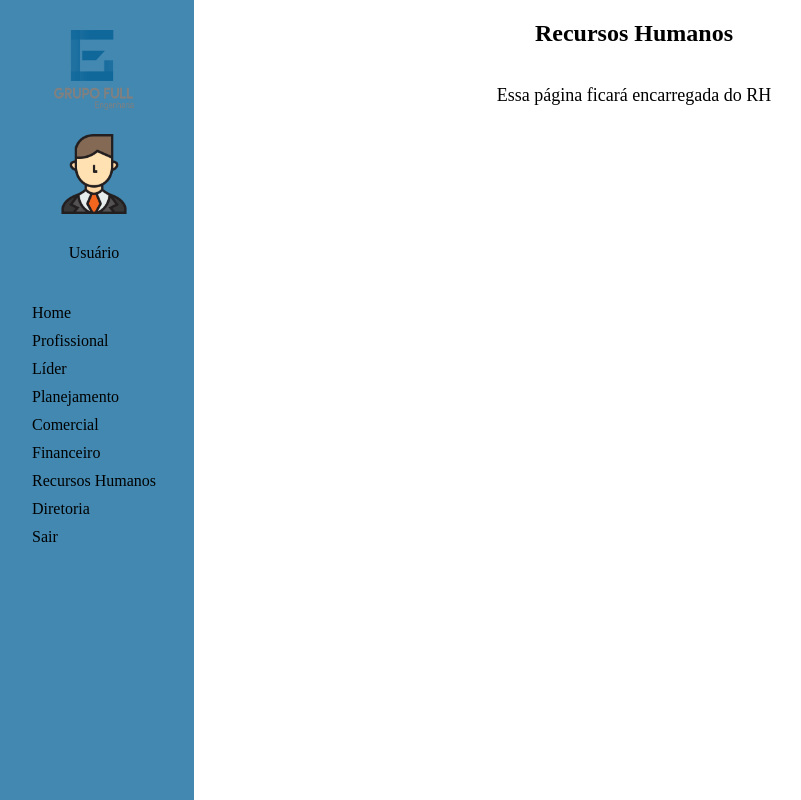
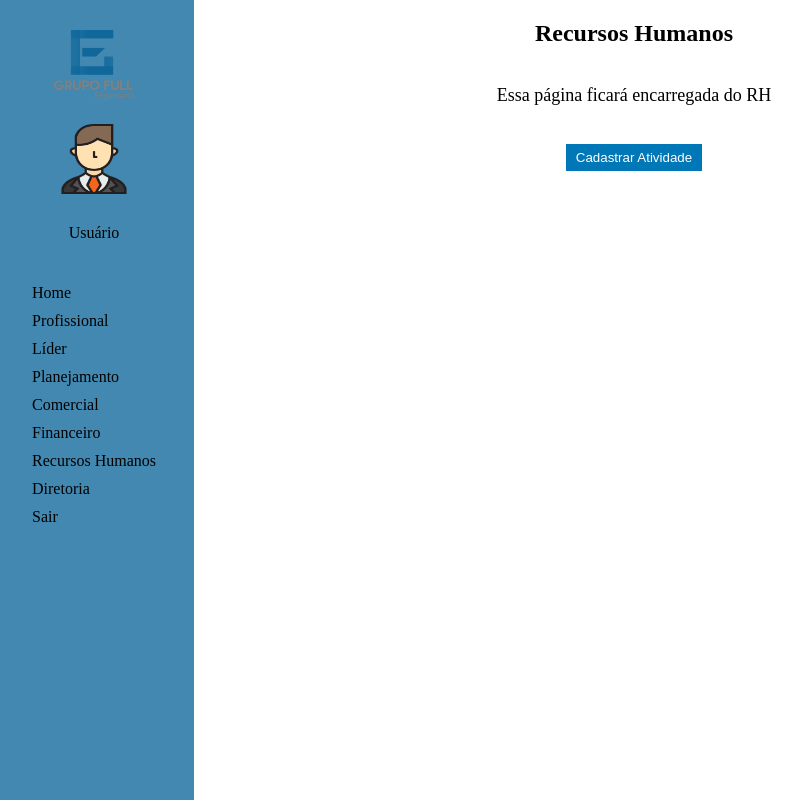
Before and after one commit to FullTecnologia/FullTecnologia1.0, a React (Create React App) app in the folder frontend/: page /recursoshumanos in a window 1280 px wide. Shown: the whole page, without its empty margins (6-807 px from the left). Built offline with nearby package versions, Linux system fonts and the light colour scheme.

Commit message:
botão popup

```diff
--- a/frontend/src/components/Popup/styles.css
+++ b/frontend/src/components/Popup/styles.css
@@ -1,3 +1,16 @@
+* {
+    box-sizing: border-box;
+}
+
+button {
+    display: block;
+    margin: 20px auto;
+    background: #0077b6;
+    color: white;
+    border: 0;
+    cursor: pointer;
+    padding: 6px 10px;
+}
 .popup-wrapper {
     display: none;
     background: rgba(0, 0, 0, 5);
--- a/frontend/src/pages/RecursosHumanos/RecursosHumanos.js
+++ b/frontend/src/pages/RecursosHumanos/RecursosHumanos.js
@@ -1,25 +1,35 @@
-import React, { useEffect } from 'react';
+import React, { useEffect, useState } from 'react';
 import { useLocation } from 'react-router-dom';
 import NavBar from '../../components/NavBar/NavBar'; // Importe a NavBar
 import styles from './RecursosHumanos.module.css'; // Importe o arquivo de módulo CSS
+import Popup from '../../components/Popup/Popup';
 
 function RecursosHumanos() {
     const location = useLocation();
     const searchParams = new URLSearchParams(location.search);
-    const nomeDoUsuario = searchParams.get('nome');
-    const emailDoUsuario = searchParams.get('email');
 
-    useEffect(() => {
-        console.log('Nome do Usuário:', nomeDoUsuario);
-        console.log('Email do Usuário:', emailDoUsuario);
-    }, [nomeDoUsuario, emailDoUsuario]);
+    const [mostrarPopup, setMostrarPopup] = useState(false); // Adicione este estado
+
+    const abrirPopup = () => {
+        setMostrarPopup(true);
+    };
+
+    const fecharPopup = () => {
+        setMostrarPopup(false);
+    };
 
     return (
         <div>
-            <NavBar /> {/* Renderize a NavBar sem passar informações de usuário */}
+            <NavBar />
             <div className={styles.bodyRecursos}>
                 <h2>Recursos Humanos</h2>
                 <p>Essa página ficará encarregada do RH</p>
+                <div>
+                    <button onClick={abrirPopup}>
+                        Cadastrar Atividade
+                    </button>
+                    {<Popup mostrar={abrirPopup} />}
+                </div>
             </div>
         </div>
     );
```
Also changed, not shown: frontend/src/components/Popup/index.js (+12 -12 lines), 1 other file (tests, documents, lock files or other folders).
